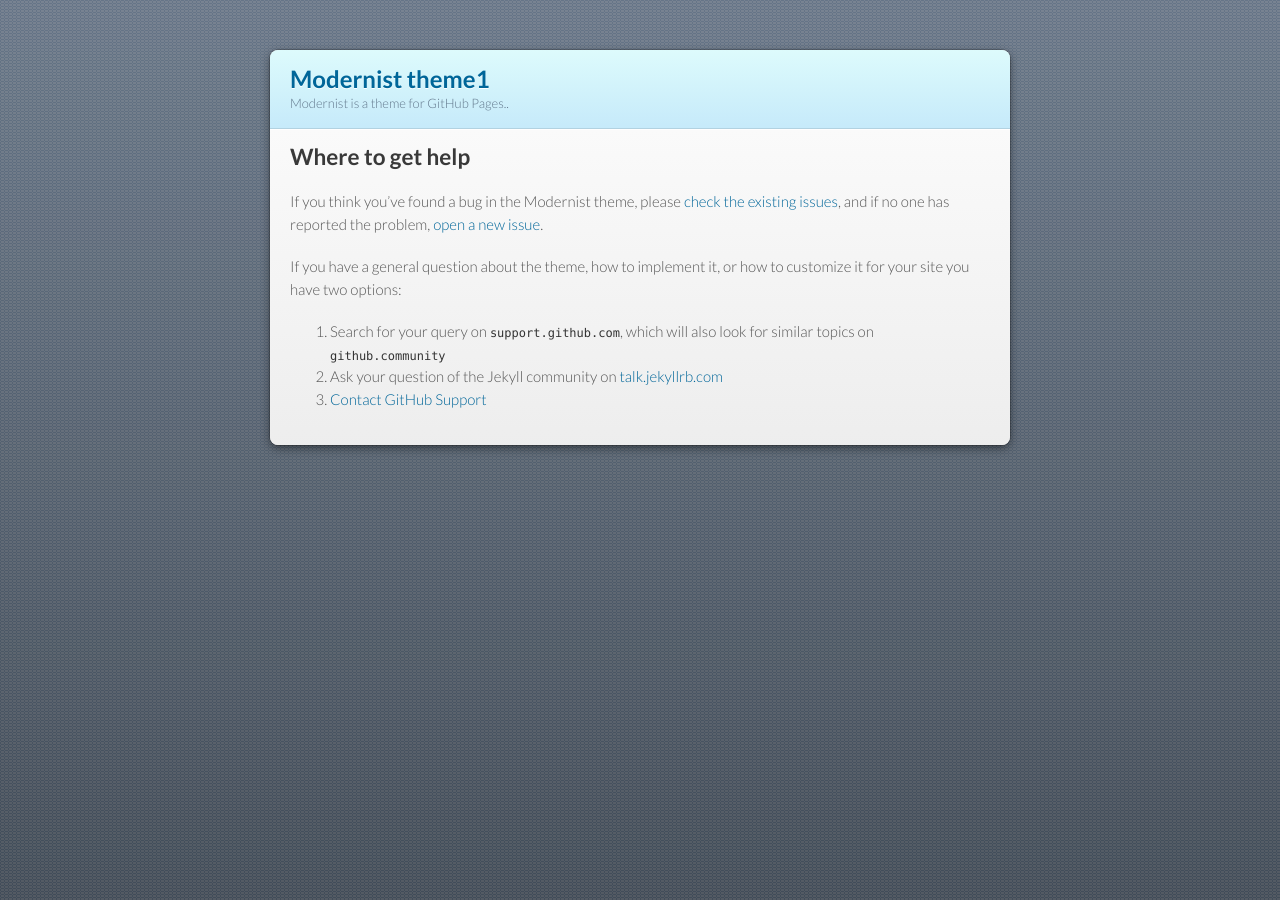
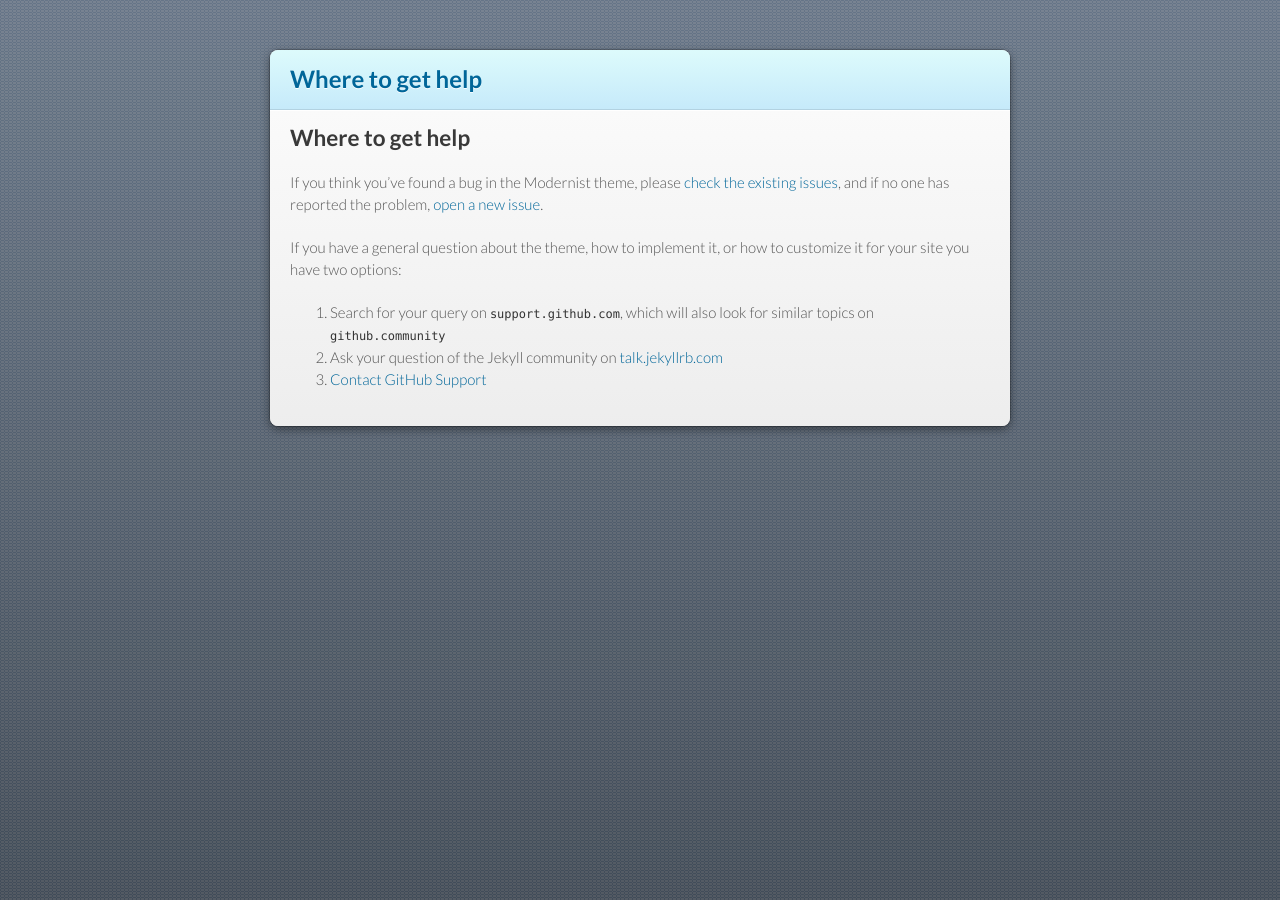
Before and after one commit to huchlo/blog, a Jekyll site: the page built from docs/SUPPORT.md, in a window 1280 px wide. Built offline with Jekyll 4.4.1, drawn with Linux system fonts in a browser that asks for light colours; our own code applies the rules of GitHub Pages for plain Markdown files.

Commit message:
修改title

```diff
--- a/_layouts/default.html
+++ b/_layouts/default.html
@@ -21,10 +21,11 @@
   <body>
     <div class="wrapper" >
       <header {% unless site.description or site.github.project_tagline %} class="without-description" {% endunless %}>
-        <h1>{{ site.title | default: site.github.repository_name }}</h1>
-        {% if site.description or site.github.project_tagline %}
+        <h1>{{ page.title }}</h1>
+        <span style="display: none;">{{page}}</span>
+        <!-- {% if site.description or site.github.project_tagline %}
           <p>{{ site.description | default: site.github.project_tagline }}</p>
-        {% endif %}
+        {% endif %} -->
 
         <!-- <p class="view"><a href="{{ site.github.repository_url }}">View the Project on GitHub</a></p> -->
 
--- a/_layouts/homepage.html
+++ b/_layouts/homepage.html
@@ -23,7 +23,7 @@
             margin-bottom: 4px;
         }
 
-        a:link {
+        a {
             font-family: "Segoe UI SemiLight", "sans-serif";
             font-size: 11.0pt;
             color: #00749E;
--- a/index.html
+++ b/index.html
@@ -4,8 +4,6 @@ title: 首页
 ---
 
 <div>
-  <div dir="ltr" lang="zh-CN">
     <div class="header"  style="border-bottom: 1px solid;">笔记</div>
     <div id="content" style="word-break: break-all;"></div>
-  </div>
 </div>
```
